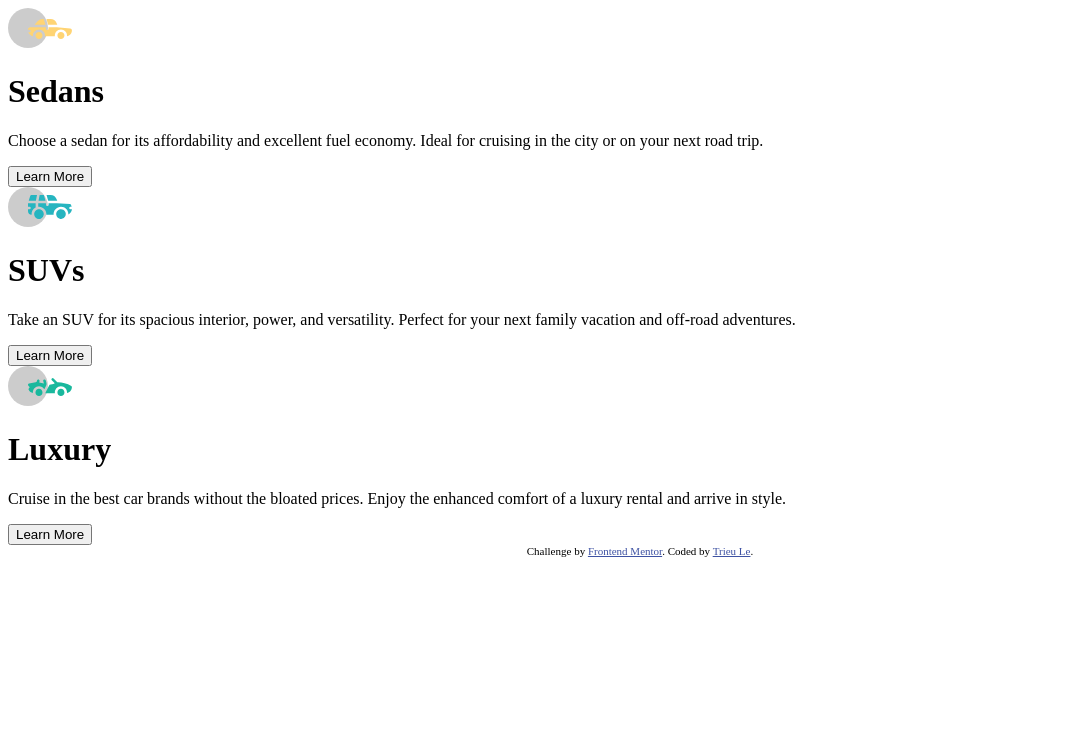
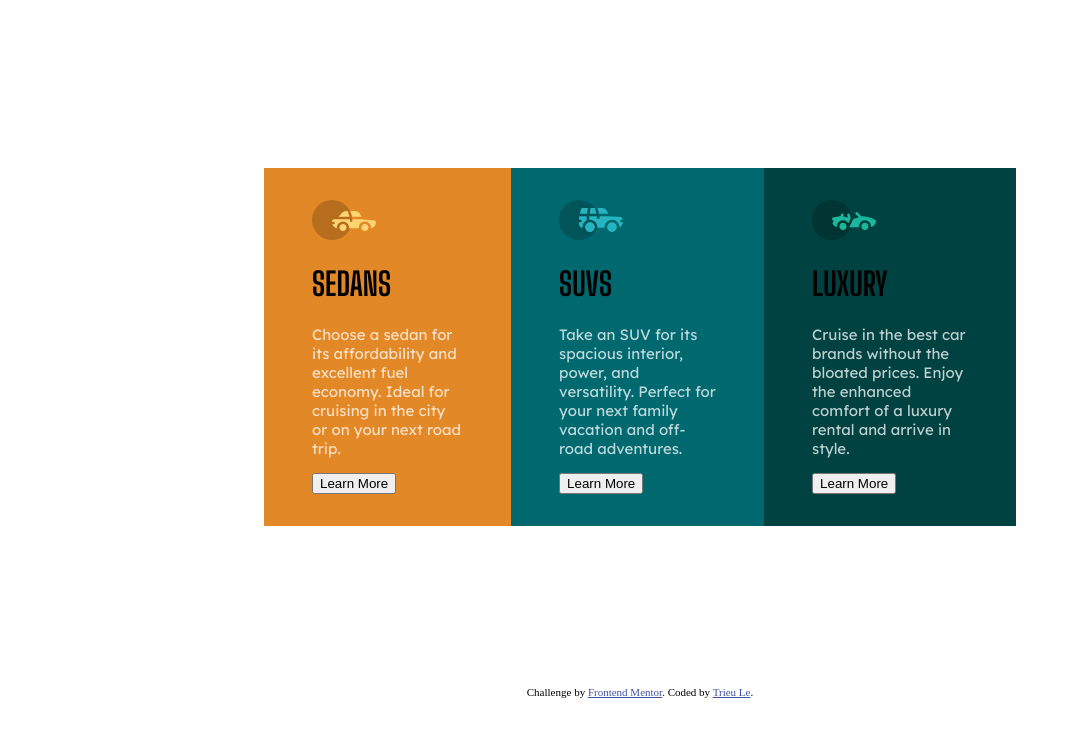
Before and after one commit to trieule50/frontmentor_challenges, a plain HTML site: page 3-column-preview-card-component-main/index.html in a window 1280 px wide. Shown: the whole page, without its empty margins (0-1071 px from the left). Drawn offline with Linux system fonts and the light colour scheme.

Commit message:
Initial Styling

```diff
--- a/3-column-preview-card-component-main/index.html
+++ b/3-column-preview-card-component-main/index.html
@@ -5,6 +5,11 @@
   <meta name="viewport" content="width=device-width, initial-scale=1.0"> <!-- displays site properly based on user's device -->
 
   <link rel="icon" type="image/png" sizes="32x32" href="./images/favicon-32x32.png">
+
+  <link rel="preconnect" href="https://fonts.googleapis.com">
+  <link rel="preconnect" href="https://fonts.gstatic.com" crossorigin>
+  <link href="https://fonts.googleapis.com/css2?family=Big+Shoulders+Display:wght@700&family=Lexend+Deca&display=swap" rel="stylesheet">
+
 
 
   <title>Frontend Mentor | 3-column preview card component</title>
@@ -14,30 +19,30 @@
 </head>
 <body>
   <div class="car-container">
-    <div class="car-item 1">
+    <div class="car-item one">
       <img src='images/icon-sedans.svg' alt='sedans'/>
       <h1>
-        Sedans
+        SEDANS
       </h1>
       <p>
         Choose a sedan for its affordability and excellent fuel economy. Ideal for cruising in the city or on your next road trip.
       </p>
       <button>Learn More</button>
     </div>
-    <div class="car-item 2">
+    <div class="car-item two">
       <img src='images/icon-suvs.svg' alt='suvs'/>
       <h1>
-        SUVs
+        SUVS
       </h1>
       <p>
         Take an SUV for its spacious interior, power, and versatility. Perfect for your next family vacation and off-road adventures.
       </p>
       <button>Learn More</button>
     </div>
-    <div class="car-item 3">
+    <div class="car-item three">
       <img src='images/icon-luxury.svg' alt='luxury'/>
       <h1>
-        Luxury
+        LUXURY
       </h1>
       <p>
         Cruise in the best car brands without the bloated prices. Enjoy the enhanced comfort of a luxury rental and arrive in style.
--- a/3-column-preview-card-component-main/styles.css
+++ b/3-column-preview-card-component-main/styles.css
@@ -1,3 +1,13 @@
+p{
+    color: hsla(0, 0%, 100%, 0.75);
+    font-family: 'Lexend Deca', sans-serif;
+    font-size: 15px;
+}
+
+h1{
+    font-family: 'Big Shoulders Display', cursive;
+}
+
 .attribution{
     font-size: 11px;
     text-align: center;
@@ -5,3 +15,25 @@
 .attribution a{
     color: hsl(228, 45%, 44%);
 }
+
+.car-container{
+    display: flex;
+    justify-content: center;
+    padding: 10rem 16rem;
+}
+
+.car-item{
+    padding: 2rem 3rem;
+}
+
+.one{
+    background-color: hsl(31, 77%, 52%);
+}
+
+.two{
+    background-color: hsl(184, 100%, 22%);
+}
+
+.three{
+    background-color: hsl(179, 100%, 13%);
+}
```
